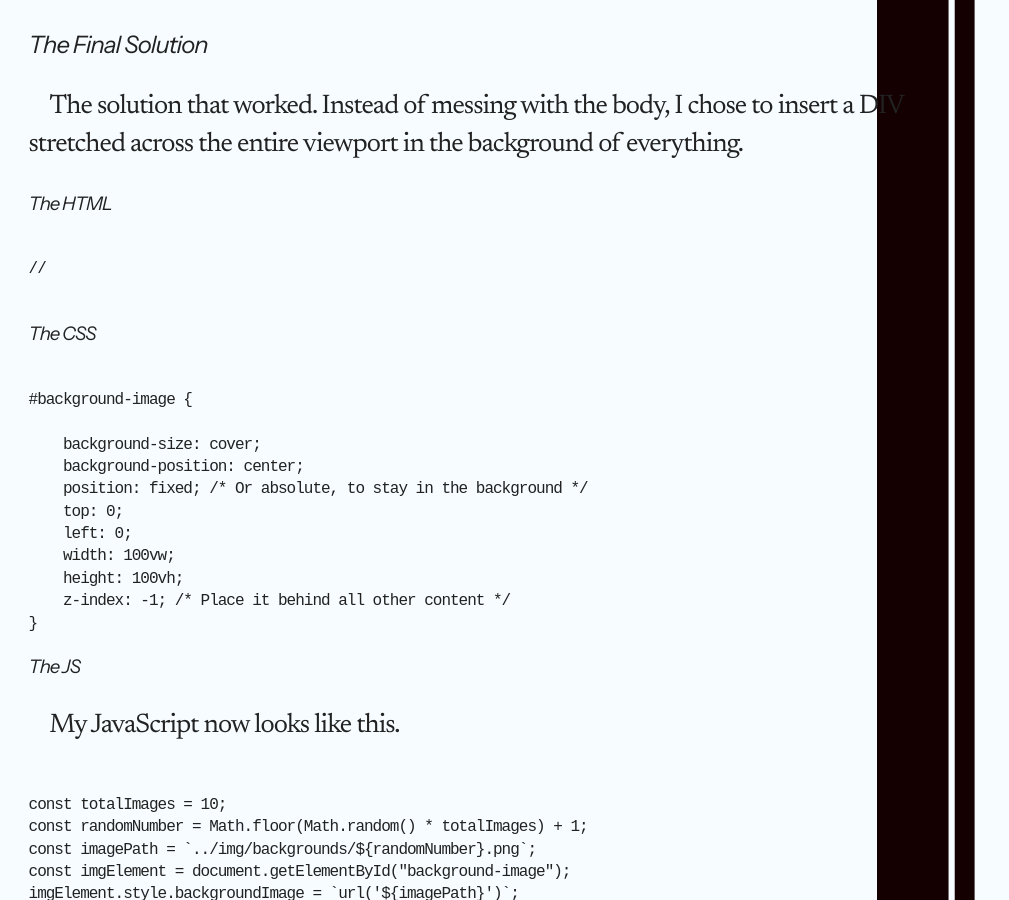
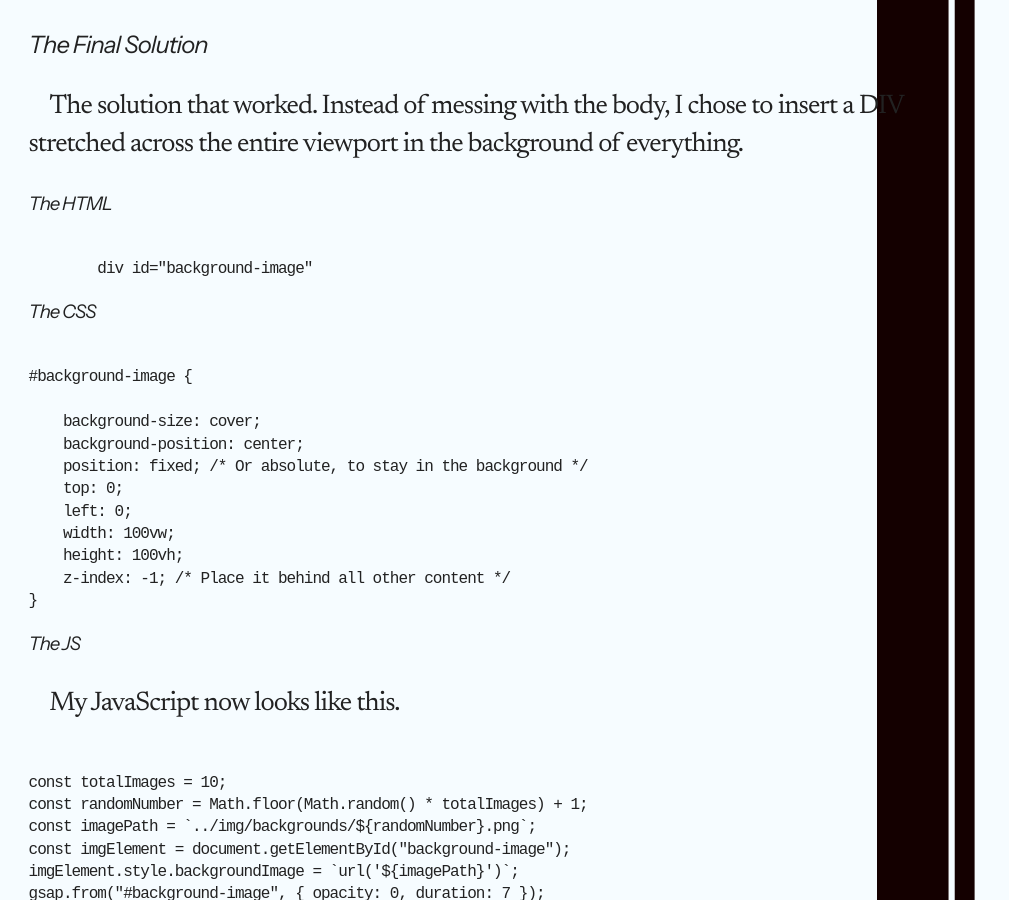
Before and after one commit to ianvanhoof/ianvanhoof.github.io, a Jekyll site: the page built from _posts/2025-08-06-ItsTheTechnique.html, in a window 1280 px wide and 900 px high, scrolled down 2075 px. Shown: the whole window, without its empty margins (0-1009 px from the left). Built offline with Jekyll 4.4.1, drawn with Linux system fonts in a browser that asks for light colours.

Commit message:
More edits

```diff
--- a/_posts/2025-08-06-ItsTheTechnique.html
+++ b/_posts/2025-08-06-ItsTheTechnique.html
@@ -17,7 +17,6 @@ background-image: url('/img/backgrounds/1.png');
 }</code>
 </pre>
     <p>I tend to solve problems by breaking them up into little steps so I built the step that forces a random graphic change each time the page loads first. I set it up beforehand with some indexed graphics in a folder, and I want the JS to load a random background graphic from that folder each time. </p>
-
     <p>My JS chooses a random number and then uses that to build the body's src attribute.</p>
     <pre><code>
 const totalImages = 10;
@@ -40,7 +39,7 @@ body{transition: background-image 3s ease-in;}
     <p>The solution that worked. Instead of messing with the body, I chose to insert a DIV stretched across the entire viewport in the background of everything.</p>
     <h3>The HTML</h3>
     <pre><code>
-// <div id="background-image"></div>
+        div id="background-image"
 </code></pre>
     <h3>The CSS</h3>
     <pre><code>
@@ -73,7 +72,8 @@ imgElement.style.backgroundImage = `url('${imagePath}')`;
     <pre><code>
 gsap.from("#background-image", { opacity: 0, duration: 7 });
 </code></pre>
-    <p>So, by inserting this one div into the HTML of my document, it will slowly fade-in a new background image each time the page is loaded.</p><p>It works so great every time the page loads that adding it to my snippet library is absolutely a good idea.</p>
+    <p>So, by inserting this one div into the HTML of my document, it will slowly fade-in a new background image each time the page is loaded.</p>
+    <p>It works so great every time the page loads that adding it to my snippet library is absolutely a good idea.</p>
 </section>
 <section class="cel-100">
     <p>&nbsp;</p>
```
